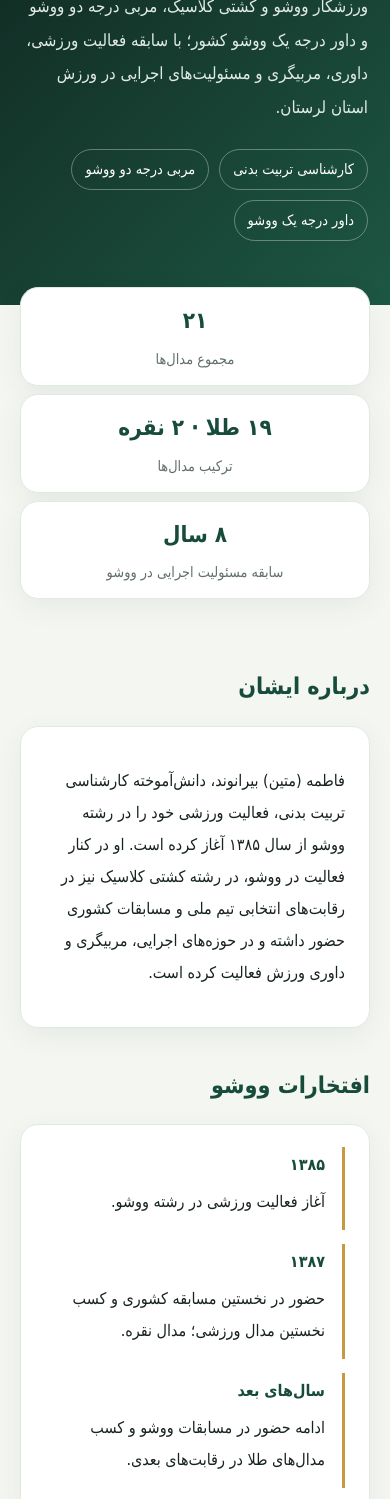
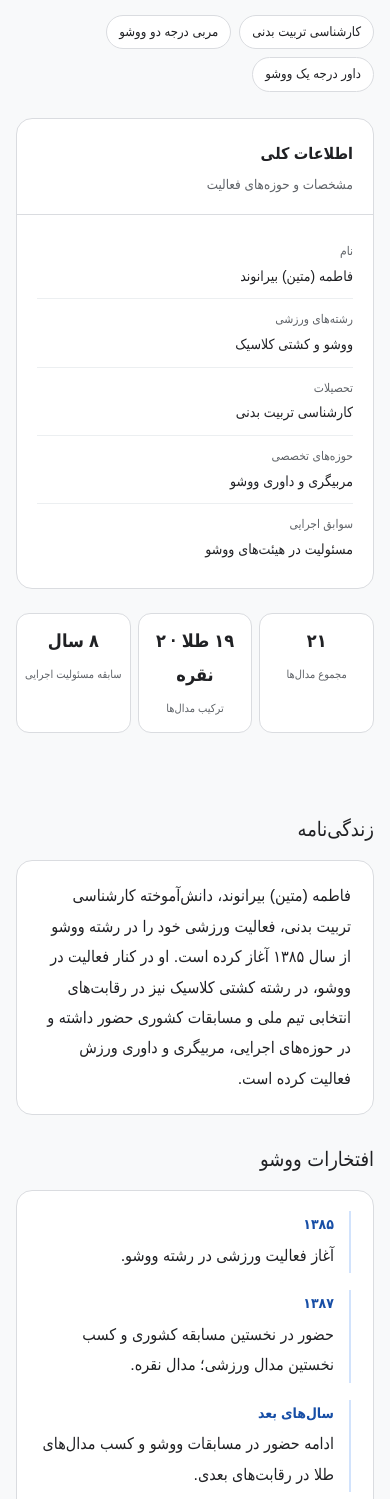
Before and after one commit to matinbeyranvand15-sketch/matin_beyranvand, a plain HTML site: page index.html in a window 390 px wide. Shown: the part 162-1661 px from the top of the page. Drawn offline with Linux system fonts and the light colour scheme.

Commit message:
Redesign sports profile in knowledge-panel-inspired layout

```diff
--- a/index.html
+++ b/index.html
@@ -3,41 +3,104 @@
 <head>
 <meta charset="utf-8">
 <meta name="viewport" content="width=device-width, initial-scale=1">
-<meta name="description" content="سوابق ورزشی فاطمه (متین) بیرانوند؛ ورزشکار ووشو و کشتی کلاسیک، مربی درجه دو و داور درجه یک ووشو کشور.">
+<meta name="description" content="زندگی‌نامه و سوابق ورزشی فاطمه (متین) بیرانوند؛ ورزشکار ووشو و کشتی کلاسیک، مربی درجه دو و داور درجه یک ووشو کشور.">
 <meta name="robots" content="index,follow">
-<meta name="theme-color" content="#10251f">
-<title>فاطمه متین بیرانوند | ورزشکار، مربی و داور ووشو</title>
+<meta name="theme-color" content="#f8f9fa">
+<title>فاطمه (متین) بیرانوند | زندگی‌نامه و سوابق ورزشی</title>
+<script type="application/ld+json">
+{
+  "@context":"https://schema.org",
+  "@type":"Person",
+  "name":"فاطمه بیرانوند",
+  "alternateName":"متین بیرانوند",
+  "description":"ورزشکار ووشو و کشتی کلاسیک، مربی درجه دو ووشو و داور درجه یک ووشو کشور؛ دانش‌آموخته کارشناسی تربیت بدنی.",
+  "knowsAbout":["ووشو","کشتی کلاسیک","مربیگری ووشو","داوری ووشو"],
+  "alumniOf":{"@type":"EducationalOrganization","name":"کارشناسی تربیت بدنی"}
+}
+</script>
 <style>
-:root{--bg:#f4f6f2;--ink:#17231f;--muted:#61716a;--green:#174b3b;--gold:#c69a43;--card:#fff;--line:#e2e9e3}
-*{box-sizing:border-box}html{scroll-behavior:smooth}body{margin:0;background:var(--bg);color:var(--ink);font-family:Tahoma,Arial,sans-serif;line-height:2}
-a{color:inherit}.hero{background:linear-gradient(135deg,#10251f,#1d5743);color:#fff;padding:72px 22px 64px}.wrap{max-width:1000px;margin:auto}.eyebrow{color:#e5c47c;font-size:.9rem;letter-spacing:.04em}.hero h1{font-size:clamp(2rem,6vw,3.6rem);line-height:1.45;margin:12px 0}.hero p{max-width:700px;color:#e1ebe5;font-size:1.05rem}.tags{display:flex;gap:10px;flex-wrap:wrap;margin-top:25px}.tag{border:1px solid #ffffff55;border-radius:999px;padding:5px 13px;font-size:.9rem}.stats{display:grid;grid-template-columns:repeat(3,1fr);gap:14px;margin-top:-28px;padding:0 20px}.stat,.card{background:var(--card);border:1px solid var(--line);border-radius:18px;box-shadow:0 8px 28px #173a2510}.stat{text-align:center;padding:18px 10px}.stat strong{display:block;color:var(--green);font-size:1.8rem}.stat span{font-size:.9rem;color:var(--muted)}main{padding:30px 20px 70px}.section{margin:34px 0}.section h2{font-size:1.45rem;color:var(--green);margin:0 0 16px}.card{padding:22px 24px}.timeline{display:grid;gap:14px}.item{border-right:3px solid var(--gold);padding:2px 17px 12px 0}.year{font-weight:bold;color:var(--green)}.item p{margin:5px 0 0}.grid{display:grid;grid-template-columns:repeat(2,1fr);gap:14px}.muted{color:var(--muted)}ul{margin:8px 0;padding-right:22px}footer{text-align:center;padding:25px 15px;background:#10251f;color:#d8e4dc;font-size:.85rem}
-@media(max-width:650px){.stats{grid-template-columns:1fr;gap:8px;margin-top:-18px}.stat{padding:10px}.stat strong{font-size:1.4rem}.grid{grid-template-columns:1fr}.hero{padding-top:48px}}
+:root{--bg:#f8f9fa;--paper:#fff;--ink:#202124;--muted:#5f6368;--line:#dadce0;--blue:#1a73e8;--soft:#f1f3f4}
+*{box-sizing:border-box}
+body{margin:0;background:var(--bg);color:var(--ink);font-family:Arial,Tahoma,sans-serif;line-height:1.9}
+a{color:var(--blue);text-decoration:none}
+.wrap{width:min(1080px,calc(100% - 32px));margin:auto}
+.topline{height:5px;background:#1a73e8}
+header{padding:34px 0 20px}
+.breadcrumb{font-size:13px;color:var(--muted);margin-bottom:16px}
+.profile{display:grid;grid-template-columns:minmax(0,1fr) 310px;gap:26px;align-items:start}
+h1{font-size:clamp(27px,4vw,38px);font-weight:500;line-height:1.5;margin:0 0 8px}
+.subtitle{font-size:16px;color:var(--muted);margin:0 0 18px}
+.chips{display:flex;flex-wrap:wrap;gap:8px}
+.chip{border:1px solid var(--line);border-radius:20px;padding:4px 12px;font-size:13px;background:#fff}
+.panel,.content-card{background:var(--paper);border:1px solid var(--line);border-radius:16px}
+.panel{overflow:hidden}
+.panel-head{padding:20px 20px 14px;border-bottom:1px solid var(--line)}
+.panel-head small{color:var(--muted)}
+.panel-body{padding:16px 20px}
+.fact{padding:9px 0;border-bottom:1px solid #eceff1;font-size:14px}
+.fact:last-child{border:0}
+.fact b{display:block;color:var(--muted);font-weight:400;font-size:12px}
+.stats{display:grid;grid-template-columns:repeat(3,1fr);gap:12px;margin:24px 0}
+.stat{background:#fff;border:1px solid var(--line);border-radius:13px;padding:15px;text-align:center}
+.stat strong{display:block;font-size:23px;font-weight:600;color:#202124}
+.stat span{font-size:12px;color:var(--muted)}
+main{padding:8px 0 55px}
+.section{margin:25px 0}
+.section h2{font-size:20px;font-weight:500;margin:0 0 12px}
+.content-card{padding:20px 22px}
+.content-card p{margin:0}
+.timeline{display:grid;gap:17px}
+.item{border-right:2px solid #d2e3fc;padding:0 15px 2px 0}
+.year{font-weight:700;color:#174ea6;font-size:14px}
+.item p{margin:3px 0 0}
+.cols{display:grid;grid-template-columns:1fr 1fr;gap:14px}
+h3{font-size:16px;font-weight:600;margin:0 0 8px}
+ul{margin:5px 0;padding-right:20px}
+.muted{color:var(--muted);font-size:13px}
+footer{border-top:1px solid var(--line);padding:20px 0 30px;color:var(--muted);font-size:12px}
+@media(max-width:760px){.profile{grid-template-columns:1fr}.panel{order:2}.stats{gap:7px}.stat{padding:10px 4px}.stat strong{font-size:18px}.stat span{font-size:11px}.cols{grid-template-columns:1fr}}
 </style>
 </head>
 <body>
-<header class="hero">
+<div class="topline"></div>
 <div class="wrap">
-<div class="eyebrow">زندگی‌نامه و سوابق ورزشی</div>
-<h1>فاطمه <span style="color:#e5c47c">(متین)</span> بیرانوند</h1>
-<p>ورزشکار ووشو و کشتی کلاسیک، مربی درجه دو ووشو و داور درجه یک ووشو کشور؛ با سابقه فعالیت ورزشی، داوری، مربیگری و مسئولیت‌های اجرایی در ورزش استان لرستان.</p>
-<div class="tags"><span class="tag">کارشناسی تربیت بدنی</span><span class="tag">مربی درجه دو ووشو</span><span class="tag">داور درجه یک ووشو</span></div>
+<header>
+<div class="breadcrumb">پروفایل ورزشی / زندگی‌نامه</div>
+<div class="profile">
+<div>
+<h1>فاطمه (متین) بیرانوند</h1>
+<p class="subtitle">ورزشکار ووشو و کشتی کلاسیک · مربی و داور ووشو</p>
+<div class="chips">
+<span class="chip">کارشناسی تربیت بدنی</span>
+<span class="chip">مربی درجه دو ووشو</span>
+<span class="chip">داور درجه یک ووشو</span>
 </div>
-</header>
-<div class="wrap">
+</div>
+<aside class="panel">
+<div class="panel-head"><strong>اطلاعات کلی</strong><br><small>مشخصات و حوزه‌های فعالیت</small></div>
+<div class="panel-body">
+<div class="fact"><b>نام</b>فاطمه (متین) بیرانوند</div>
+<div class="fact"><b>رشته‌های ورزشی</b>ووشو و کشتی کلاسیک</div>
+<div class="fact"><b>تحصیلات</b>کارشناسی تربیت بدنی</div>
+<div class="fact"><b>حوزه‌های تخصصی</b>مربیگری و داوری ووشو</div>
+<div class="fact"><b>سوابق اجرایی</b>مسئولیت در هیئت‌های ووشو</div>
+</div>
+</aside>
+</div>
 <div class="stats">
 <div class="stat"><strong>۲۱</strong><span>مجموع مدال‌ها</span></div>
 <div class="stat"><strong>۱۹ طلا · ۲ نقره</strong><span>ترکیب مدال‌ها</span></div>
-<div class="stat"><strong>۸ سال</strong><span>سابقه مسئولیت اجرایی در ووشو</span></div>
+<div class="stat"><strong>۸ سال</strong><span>سابقه مسئولیت اجرایی</span></div>
 </div>
-</div>
-<main class="wrap">
+</header>
+<main>
 <section class="section">
-<h2>درباره ایشان</h2>
-<div class="card"><p>فاطمه (متین) بیرانوند، دانش‌آموخته کارشناسی تربیت بدنی، فعالیت ورزشی خود را در رشته ووشو از سال ۱۳۸۵ آغاز کرده است. او در کنار فعالیت در ووشو، در رشته کشتی کلاسیک نیز در رقابت‌های انتخابی تیم ملی و مسابقات کشوری حضور داشته و در حوزه‌های اجرایی، مربیگری و داوری ورزش فعالیت کرده است.</p></div>
+<h2>زندگی‌نامه</h2>
+<div class="content-card"><p>فاطمه (متین) بیرانوند، دانش‌آموخته کارشناسی تربیت بدنی، فعالیت ورزشی خود را در رشته ووشو از سال ۱۳۸۵ آغاز کرده است. او در کنار فعالیت در ووشو، در رشته کشتی کلاسیک نیز در رقابت‌های انتخابی تیم ملی و مسابقات کشوری حضور داشته و در حوزه‌های اجرایی، مربیگری و داوری ورزش فعالیت کرده است.</p></div>
 </section>
 <section class="section">
 <h2>افتخارات ووشو</h2>
-<div class="card timeline">
+<div class="content-card timeline">
 <div class="item"><div class="year">۱۳۸۵</div><p>آغاز فعالیت ورزشی در رشته ووشو.</p></div>
 <div class="item"><div class="year">۱۳۸۷</div><p>حضور در نخستین مسابقه کشوری و کسب نخستین مدال ورزشی؛ مدال نقره.</p></div>
 <div class="item"><div class="year">سال‌های بعد</div><p>ادامه حضور در مسابقات ووشو و کسب مدال‌های طلا در رقابت‌های بعدی.</p></div>
@@ -46,14 +109,14 @@ a{color:inherit}.hero{background:linear-gradient(135deg,#10251f,#1d5743);color:#
 </section>
 <section class="section">
 <h2>سوابق کشتی کلاسیک</h2>
-<div class="card timeline">
+<div class="content-card timeline">
 <div class="item"><div class="year">۱۳۹۶</div><p>حضور در مسابقات انتخابی تیم ملی کشتی کلاسیک؛ در مسابقه دوم، به‌دلیل مصدومیت از ناحیه کتف نتیجه مسابقه را واگذار کرد. با توجه به توانایی فنی، به اردوی تیم ملی دعوت شد.</p></div>
 <div class="item"><div class="year">اردیبهشت ۱۳۹۷</div><p>شرکت مجدد در مسابقات انتخابی تیم ملی و رقابت‌های آزاد کشوری؛ کسب مدال نقره و عنوان نایب‌قهرمانی کشور و دعوت دوباره به اردوی تیم ملی.</p></div>
 </div>
 </section>
 <section class="section">
 <h2>مسئولیت‌های اجرایی در ووشو</h2>
-<div class="card">
+<div class="content-card">
 <ul>
 <li>مسئول برگزاری مسابقات استان: ۲ سال</li>
 <li>نایب‌رئیس هیئت ووشو شهرستان خرم‌آباد: ۱ سال</li>
@@ -64,12 +127,13 @@ a{color:inherit}.hero{background:linear-gradient(135deg,#10251f,#1d5743);color:#
 </section>
 <section class="section">
 <h2>مدارک و فعالیت‌های آموزشی</h2>
-<div class="grid">
-<div class="card"><h3>مدارک تخصصی</h3><ul><li>داور درجه یک ووشو کشور</li><li>مربی درجه دو ووشو کشور</li></ul></div>
-<div class="card"><h3>تدریس</h3><p>دارای سابقه آموزش و تدریس آزاد در مدارس استان و آموزش شاگردان در حوزه فعالیت ورزشی.</p></div>
+<div class="cols">
+<div class="content-card"><h3>مدارک تخصصی</h3><ul><li>داور درجه یک ووشو کشور</li><li>مربی درجه دو ووشو کشور</li></ul></div>
+<div class="content-card"><h3>تدریس</h3><p>دارای سابقه آموزش و تدریس آزاد در مدارس استان و آموزش شاگردان در حوزه فعالیت ورزشی.</p></div>
 </div>
 </section>
 </main>
-<footer>فاطمه (متین) بیرانوند · سوابق ورزشی و حرفه‌ای</footer>
+<footer>پروفایل ورزشی فاطمه (متین) بیرانوند</footer>
+</div>
 </body>
 </html>
```
